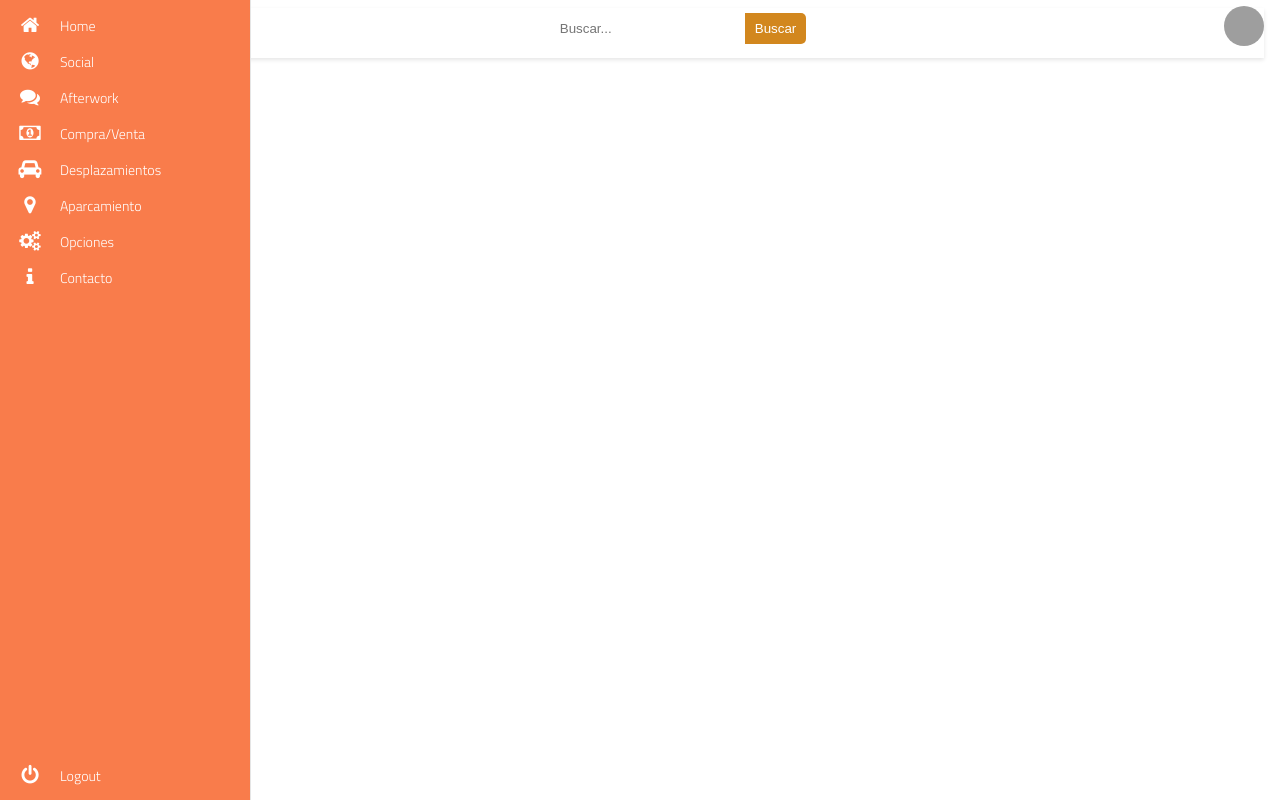
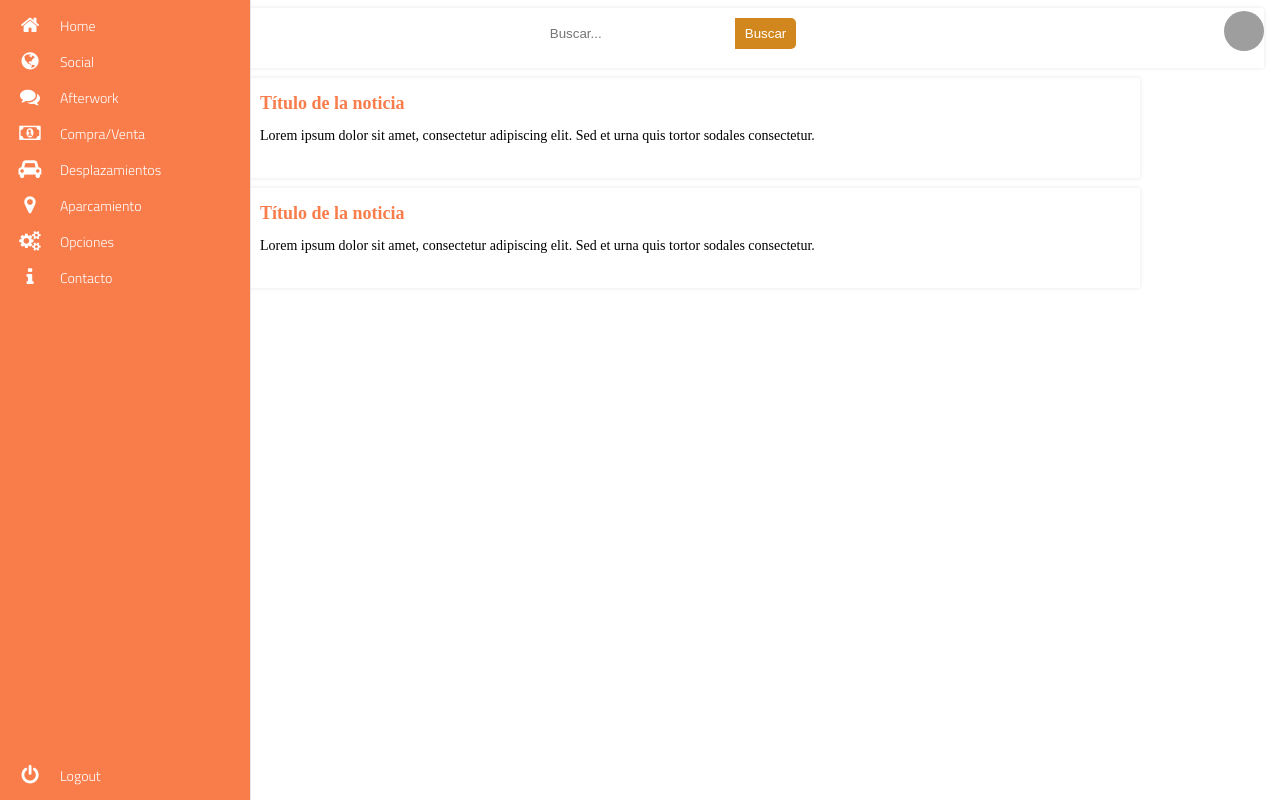
Before and after one commit to gonzarf/ProyectoGrupo7, an Angular app in the folder frontend/TeamSphere/: page /home in a window 1280 px wide. Built offline with nearby package versions, Linux system fonts and the light colour scheme; grey boxes are pictures that could not be loaded; a web font is replaced by a local one.

Commit message:
Componente notia

```diff
--- a/frontend/TeamSphere/src/app/home/home.component.css
+++ b/frontend/TeamSphere/src/app/home/home.component.css
@@ -1,13 +1,19 @@
+
+.body {
+    margin-left: 30px;
+    background-color: #d37e5c;
+}
 .header {
     background-color: white;
     top: fixed;
     padding-bottom: 10px;
-    height: 40px;
-    box-shadow: 0 2px 4px rgba(0, 0, 0, 0.1);
+    height: 50px;
+    box-shadow: 0 0px 4px rgba(0, 0, 0, 0.1);
     display: flex;
     justify-content: space-between;
     align-items: center;
-    margin-left: 20px;
+
+    margin-right: 0;
 
   }
 
--- a/frontend/TeamSphere/src/app/home/home.component.html
+++ b/frontend/TeamSphere/src/app/home/home.component.html
@@ -11,4 +11,9 @@
         <img src="imagen-usuario.jpg" alt="Imagen de usuario">
       </div>
     </header>
+
+    <app-noticia></app-noticia>
+    <app-noticia></app-noticia>
+
+
   </body>
--- a/frontend/TeamSphere/src/app/home/home.component.ts
+++ b/frontend/TeamSphere/src/app/home/home.component.ts
@@ -1,12 +1,13 @@
 import { Component } from '@angular/core';
 import { SideBarComponent } from "../side-bar/side-bar.component";
+import { NoticiaComponent } from "../noticia/noticia.component";
 
 @Component({
     selector: 'app-home',
     standalone: true,
     templateUrl: './home.component.html',
     styleUrl: './home.component.css',
-    imports: [SideBarComponent]
+    imports: [SideBarComponent, NoticiaComponent]
 })
 export class HomeComponent {
 
--- /dev/null
+++ b/frontend/TeamSphere/src/app/noticia/noticia.component.css
@@ -0,0 +1,30 @@
+.noticia {
+    display: flex;
+    margin-top: 10px;
+    margin-bottom: 10px;
+    box-shadow: 0 0px 4px rgba(0, 0, 0, 0.1);
+    max-width: 1000px;
+    margin-left: auto;
+    margin-right: auto;
+  }
+
+  .imagen {
+    width: 100px;
+    height: 100px;
+    margin-right: 20px;
+  }
+
+  .contenido {
+    flex: 1;
+  }
+
+  .titulo {
+    font-size: 18px;
+    font-weight: bold;
+    margin-bottom: 10px;
+    color: #f97c4b;
+  }
+
+  .texto {
+    font-size: 14px;
+  }
--- /dev/null
+++ b/frontend/TeamSphere/src/app/noticia/noticia.component.html
@@ -0,0 +1,7 @@
+<div class="noticia">
+    <img class="imagen" src="imagen.jpg" alt="">
+    <div class="contenido">
+      <h2 class="titulo">Título de la noticia</h2>
+      <p class="texto">Lorem ipsum dolor sit amet, consectetur adipiscing elit. Sed et urna quis tortor sodales consectetur.</p>
+    </div>
+  </div>
```
Also changed, not shown: frontend/TeamSphere/src/app/noticia/noticia.component.ts (added, +12 -0 lines), 1 other file (tests, documents, lock files or other folders).
